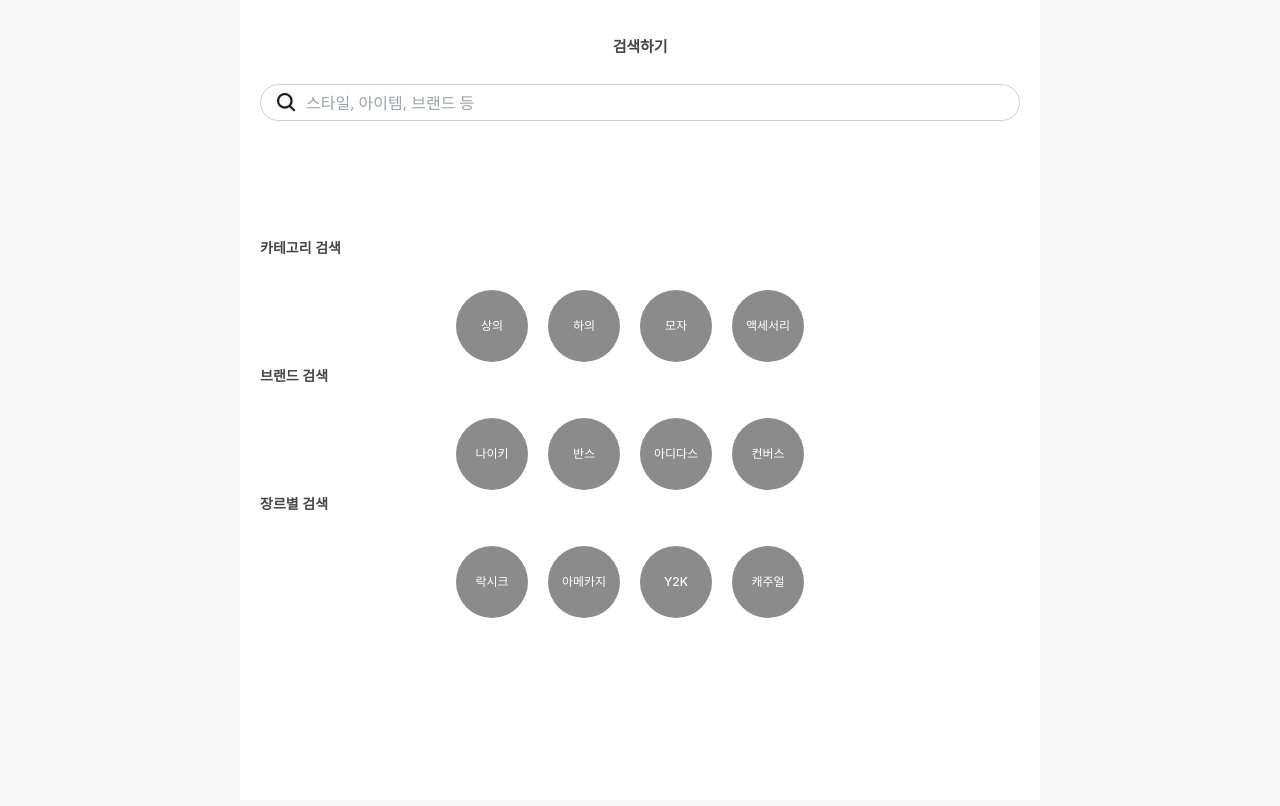
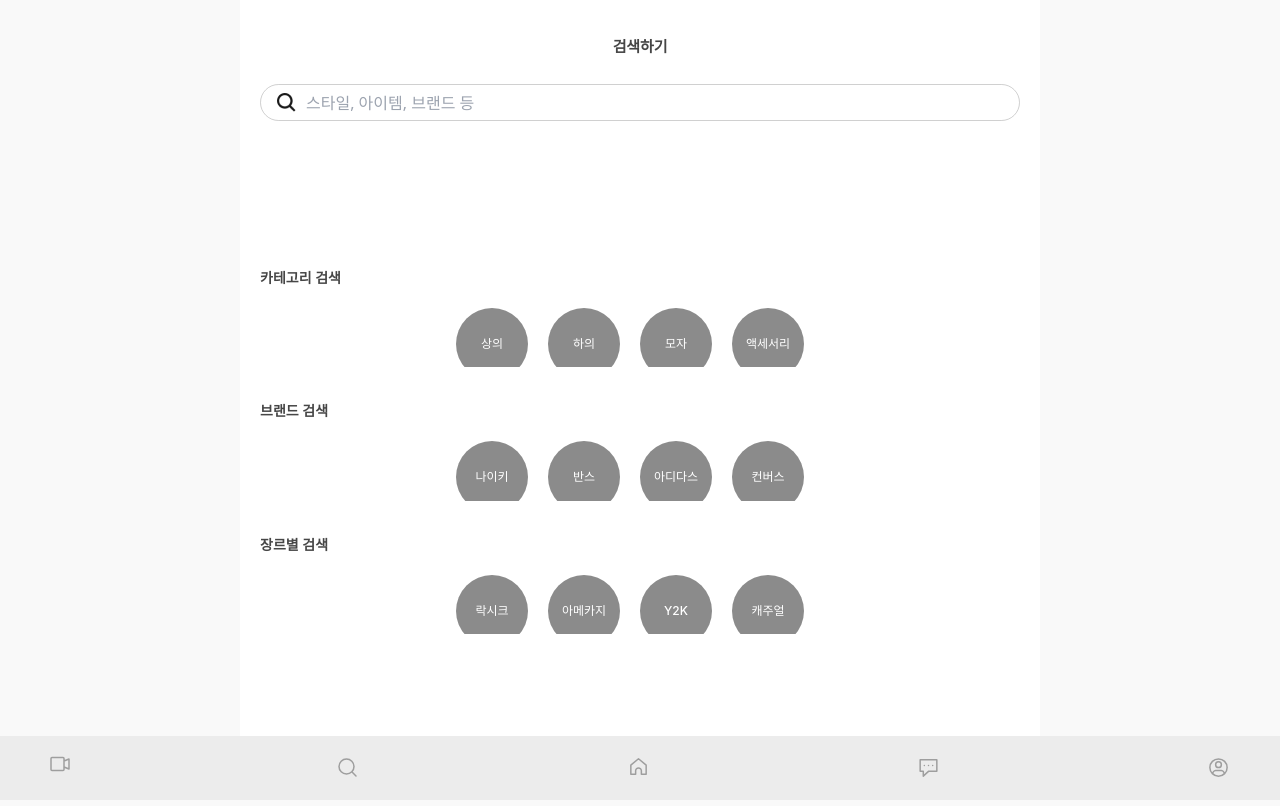
Before and after one commit to hmuri/MeoipZi-FE, a React (Create React App) app in the folder app/: page /search in a window 1280 px wide. Built offline with nearby package versions, Linux system fonts and the light colour scheme; no server answers.

Commit message:
navbar 완성

```diff
--- /dev/null
+++ b/app/src/components/NavBar.tsx
@@ -0,0 +1,110 @@
+import { useLocation, useNavigate } from "react-router-dom";
+
+const NavBar = () => {
+  const navigate = useNavigate();
+  const location = useLocation();
+  const getStrokeColor = (path: string) => {
+    return location.pathname.includes(path) ? "black" : "#9E9E9E";
+  };
+  return (
+    <div
+      style={{
+        width: "100%",
+        display: "flex",
+        justifyContent: "space-between",
+        position: "fixed",
+        bottom: "0",
+        padding: "20px 50px",
+        backgroundColor: "#ECECEC",
+      }}
+    >
+      <svg
+        xmlns="http://www.w3.org/2000/svg"
+        width="20"
+        height="16"
+        viewBox="0 0 20 16"
+        fill="none"
+        onClick={() => navigate("/shotform")}
+        style={{ stroke: getStrokeColor("/shotform") }}
+      >
+        <path
+          d="M14 5L19 3V13L14 11M2 1.5H13C13.5523 1.5 14 1.94772 14 2.5V13.5C14 14.0523 13.5523 14.5 13 14.5H2C1.44772 14.5 1 14.0523 1 13.5V2.5C1 1.94772 1.44772 1.5 2 1.5Z"
+          stroke="#9E9E9E"
+          stroke-width="1.5"
+          stroke-linecap="round"
+          stroke-linejoin="round"
+        />
+      </svg>
+      <svg
+        xmlns="http://www.w3.org/2000/svg"
+        width="24"
+        height="24"
+        viewBox="0 0 24 24"
+        fill="none"
+        onClick={() => navigate("/search")}
+        style={{
+          stroke: getStrokeColor("/search") || getStrokeColor("/category"),
+        }}
+      >
+        <path
+          d="M20 20L15.8033 15.8033M18 10.5C18 6.35786 14.6421 3 10.5 3C6.35786 3 3 6.35786 3 10.5C3 14.6421 6.35786 18 10.5 18C14.6421 18 18 14.6421 18 10.5Z"
+          stroke="#9E9E9E"
+          stroke-width="1.5"
+          stroke-linecap="round"
+          stroke-linejoin="round"
+        />
+      </svg>
+      <svg
+        xmlns="http://www.w3.org/2000/svg"
+        width="23"
+        height="22"
+        viewBox="0 0 23 22"
+        fill="none"
+        onClick={() => navigate("/home")}
+        style={{ stroke: getStrokeColor("/home") }}
+      >
+        <path
+          d="M3.83398 9.16667L11.5007 2.75L19.1673 9.16667L19.1673 18.3333H14.3757V14.6667C14.3757 13.9373 14.0728 13.2378 13.5336 12.7221C12.9944 12.2064 12.2632 11.9167 11.5007 11.9167C10.7382 11.9167 10.0069 12.2064 9.46772 12.7221C8.92856 13.2378 8.62565 13.9373 8.62565 14.6667V18.3333H3.83399L3.83398 9.16667Z"
+          stroke="#9E9E9E"
+          stroke-width="1.5"
+          stroke-linecap="round"
+          stroke-linejoin="round"
+        />
+      </svg>
+      <svg
+        xmlns="http://www.w3.org/2000/svg"
+        width="25"
+        height="23"
+        viewBox="0 0 25 23"
+        fill="none"
+        onClick={() => navigate("/community")}
+        style={{ stroke: getStrokeColor("/community") }}
+      >
+        <path
+          d="M16.666 9.58331H16.6764M12.4993 9.58331H12.5098M8.33268 9.58331H8.3431M7.29102 15.3333V20.125L12.4993 15.3333H20.8327V3.83331H4.16602V15.3333H7.29102Z"
+          stroke="#9E9E9E"
+          stroke-width="1.5"
+          stroke-linecap="round"
+          stroke-linejoin="round"
+        />
+      </svg>
+      <svg
+        xmlns="http://www.w3.org/2000/svg"
+        width="23"
+        height="23"
+        viewBox="0 0 23 23"
+        fill="none"
+        onClick={() => navigate("/mypage")}
+        style={{ stroke: getStrokeColor("/mypage") }}
+      >
+        <path
+          d="M17.25 17.9288C17.25 16.3765 16.1271 14.375 14.375 14.375H8.625C6.8729 14.375 5.75 16.3765 5.75 17.9288M2.875 11.5C2.875 6.73654 6.73654 2.875 11.5 2.875C16.2635 2.875 20.125 6.73654 20.125 11.5C20.125 16.2635 16.2635 20.125 11.5 20.125C6.73654 20.125 2.875 16.2635 2.875 11.5ZM14.375 8.625C14.375 10.2128 13.0878 11.5 11.5 11.5C9.91218 11.5 8.625 10.2128 8.625 8.625C8.625 7.03718 9.91218 5.75 11.5 5.75C13.0878 5.75 14.375 7.03718 14.375 8.625Z"
+          stroke="#9E9E9E"
+          stroke-width="1.5"
+        />
+      </svg>
+    </div>
+  );
+};
+
+export default NavBar;
--- a/app/src/pages/Category.tsx
+++ b/app/src/pages/Category.tsx
@@ -2,6 +2,7 @@ import { useQueryClient } from "react-query";
 import { useLocation, useNavigate, useParams } from "react-router-dom";
 import styled from "styled-components";
 import { getItem } from "../api/product";
+import NavBar from "../components/NavBar";
 
 // 이미지 객체를 위한 타입 정의
 interface ImageType {
@@ -60,6 +61,7 @@ const Category = () => {
           />
         ))}
       </BodyContainer>
+      <NavBar />
     </Container>
   );
 };
--- a/app/src/pages/Outfit.tsx
+++ b/app/src/pages/Outfit.tsx
@@ -5,6 +5,7 @@ import { getItem, getProductItem } from "../api/product";
 import { useEffect, useState } from "react";
 import axiosInstance from "../api/axios";
 import EditIcon from "../images/edit-1.png";
+import NavBar from "../components/NavBar";
 
 interface Comment {
   nickname: string;
@@ -31,11 +32,26 @@ const Outfit = () => {
 
   const handleSubmit = async (event: React.FormEvent) => {
     event.preventDefault();
+    const form = event.currentTarget as HTMLFormElement;
+    console.log();
+    const formData = new FormData(form);
+    formData.append("content", content);
+
+    const entries = Array.from(formData.entries());
+    entries.forEach(([key, value]) => {
+      console.log(`here${key}: ${value}`);
+    });
+
     try {
-      // POST 요청을 보냅니다.
-      const response = await axiosInstance.post(`/outfits/${outfit}/comments`, {
-        content,
-      });
+      const response = await axiosInstance.post(
+        `/outfits/${outfit}/comments`,
+        formData,
+        {
+          headers: {
+            "Content-Type": "multipart/form-data",
+          },
+        }
+      );
       if (response.status === 200) {
         console.log("Comment added successfully:", response.data);
         setContent(""); // 입력 필드 초기화
@@ -238,6 +254,7 @@ const Outfit = () => {
           )
         )}
       </BodyContainer>
+      <NavBar />
     </Container>
   );
 };
@@ -245,18 +262,19 @@ const Outfit = () => {
 export default Outfit;
 
 const Container = styled.div`
-  width: 333px;
+  width: 100%;
   height: 812px;
   position: relative;
   display: flex;
   flex-direction: column;
-  margin: 20px;
+  align-items: center;
 `;
 const BodyContainer = styled.div`
   display: flex;
   flex-direction: column;
   width: 333px;
   padding-bottom: 50px;
+  margin: 0 20px;
 `;
 
 const MainImage = styled.img`
--- a/app/src/pages/Search.tsx
+++ b/app/src/pages/Search.tsx
@@ -1,56 +1,67 @@
 import styled from "styled-components";
-import searchIcon from '../images/searchIcon.png'
+import searchIcon from "../images/searchIcon.png";
 import { Router, useNavigate } from "react-router-dom";
 import { useQuery, useQueryClient } from "react-query";
-import { getBrandItems, getCategoryItems, getGenreItems } from "../api/category";
+import {
+  getBrandItems,
+  getCategoryItems,
+  getGenreItems,
+} from "../api/category";
+import NavBar from "../components/NavBar";
 
 const Search = () => {
-  const categories = ['상의', '하의', '모자', '액세서리'];
-  const brands = ['나이키', '반스', '아디다스', '컨버스'];
-  const genres = ['락시크', '아메카지', 'Y2K', '캐주얼'];
+  const categories = ["상의", "하의", "모자", "액세서리"];
+  const brands = ["나이키", "반스", "아디다스", "컨버스"];
+  const genres = ["락시크", "아메카지", "Y2K", "캐주얼"];
   const navigate = useNavigate();
   const queryClient = useQueryClient();
 
-  const handleCategoryClick = (category : string) => {
-    queryClient.fetchQuery(['categoryItems', category], () => getCategoryItems(category))
-    .then(data => {
-      console.log('data' + data)
+  const handleCategoryClick = (category: string) => {
+    queryClient
+      .fetchQuery(["categoryItems", category], () => getCategoryItems(category))
+      .then((data) => {
+        console.log("data" + data);
         navigate(`/category/${category}`, { state: { items: data } });
       })
-    .catch(error => {
-      console.error('Failed to fetch category items:', error);
+      .catch((error) => {
+        console.error("Failed to fetch category items:", error);
       });
   };
-const handleBrandClick = (category : string) => {
-  queryClient.fetchQuery(['brandItems', category], () => getBrandItems(category))
-  .then(data => {
+  const handleBrandClick = (category: string) => {
+    queryClient
+      .fetchQuery(["brandItems", category], () => getBrandItems(category))
+      .then((data) => {
         navigate(`/category/${category}`, { state: { items: data } });
       })
-  .catch(error => {
-    console.error('Failed to fetch category items:', error);
+      .catch((error) => {
+        console.error("Failed to fetch category items:", error);
       });
   };
-const handleGenreClick = (category : string) => {
-  queryClient.fetchQuery(['genreItems', category], () => getGenreItems(category))
-  .then(data => {
+  const handleGenreClick = (category: string) => {
+    queryClient
+      .fetchQuery(["genreItems", category], () => getGenreItems(category))
+      .then((data) => {
         navigate(`/category/${category}`, { state: { items: data } });
       })
-  .catch(error => {
-    console.error('Failed to fetch category items:', error);
+      .catch((error) => {
+        console.error("Failed to fetch category items:", error);
       });
   };
   return (
     <Container>
       <Title>검색하기</Title>
       <SearchBox>
-        <img src={searchIcon}/>
+        <img src={searchIcon} />
         <Input placeholder="스타일, 아이템, 브랜드 등" />
       </SearchBox>
       <BodyContainer>
         <Label>카테고리 검색</Label>
         <Slider>
           {categories.map((category) => (
-        <CategoryBox key={category} onClick={() => handleCategoryClick(category)}>
+            <CategoryBox
+              key={category}
+              onClick={() => handleCategoryClick(category)}
+            >
               <CategoryTitle>{category}</CategoryTitle>
             </CategoryBox>
           ))}
@@ -74,6 +85,7 @@ const handleGenreClick = (category : string) => {
           </Slider>
         </Slider>
       </BodyContainer>
+      <NavBar />
     </Container>
   );
 };
@@ -138,16 +150,17 @@ const Label = styled.div`
   font-style: normal;
   font-weight: 700;
   line-height: normal;
-  margin-bottom: 27px;
+  margin-bottom: 15px;
+  margin-top: 30px;
 `;
 const Slider = styled.div`
   overflow-x: auto;
   display: flex;
   white-space: nowrap;
   -webkit-overflow-scrolling: touch;
-  scrollbar-width: none;  // Hide scrollbar for Firefox
+  scrollbar-width: none; // Hide scrollbar for Firefox
   &::-webkit-scrollbar {
-    display: none;  // Hide scrollbar for Chrome, Safari, Opera
+    display: none; // Hide scrollbar for Chrome, Safari, Opera
   }
 `;
 
@@ -168,11 +181,11 @@ const CategoryTitle = styled.div`
   align-items: center;
   justify-content: center;
   color: #fff;
-  font-family: 'Inter', sans-serif;
+  font-family: "Inter", sans-serif;
   font-size: 12px;
   font-weight: 500;
 `;
 
 const Input = styled.input`
   width: 100%;
-`
+`;
```
Lines whose indentation alone changed are shown as unchanged.
